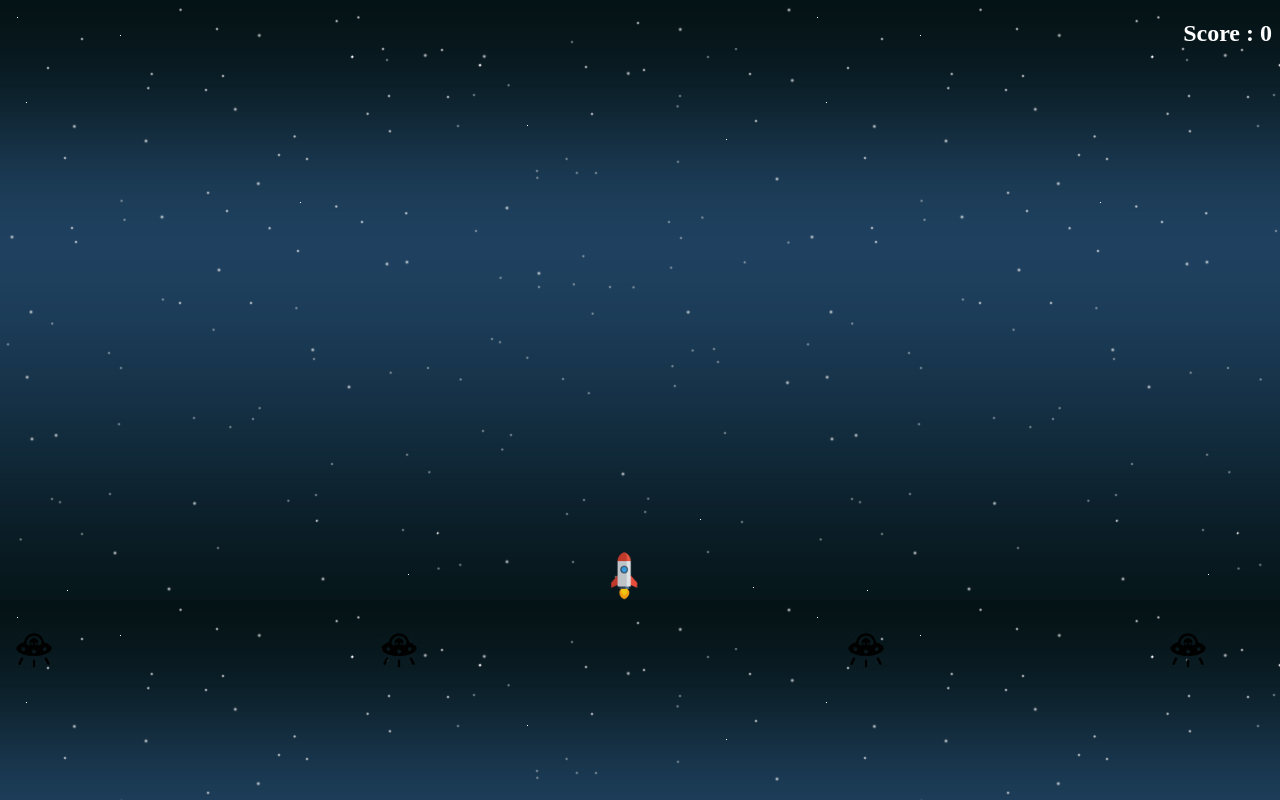
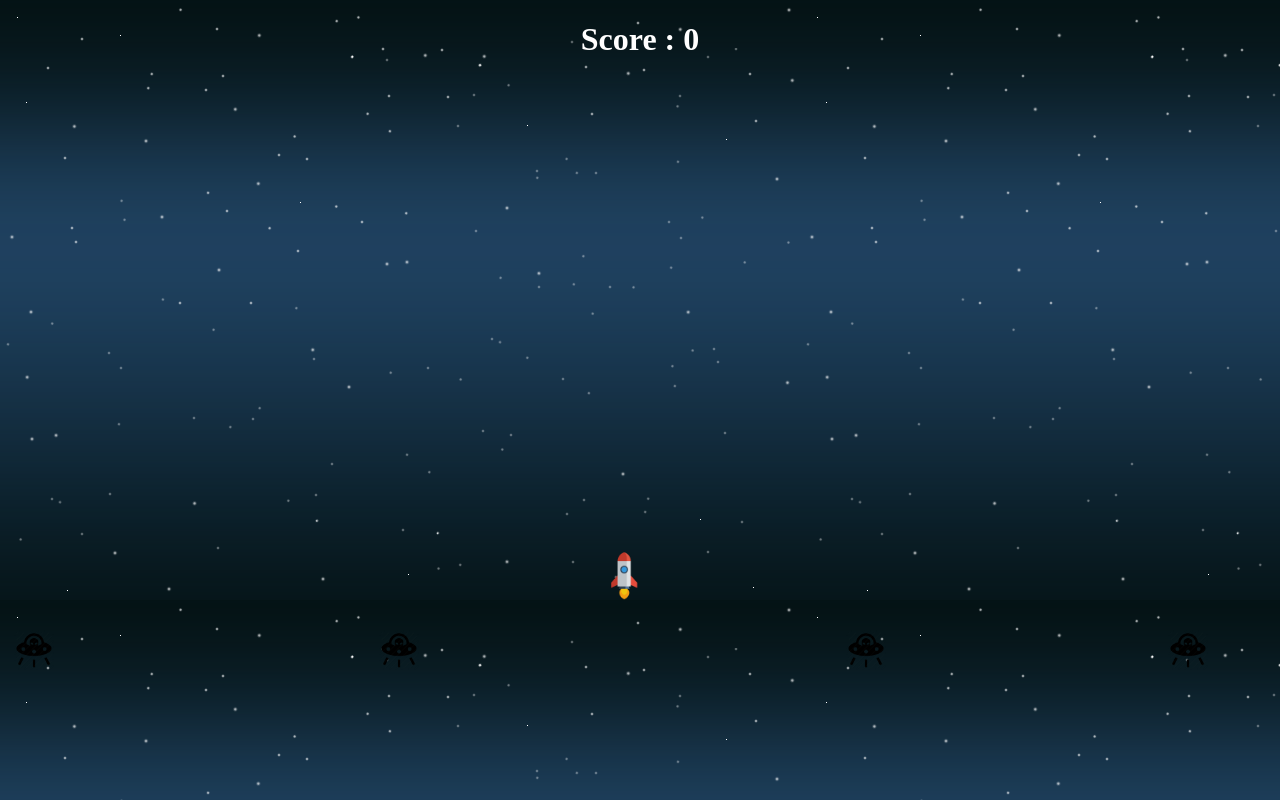
Before and after one commit to kavyanagaraj/SpaceInvader, a plain HTML site: page index.html in a window 1280 px wide. Drawn offline with nearby package versions, Linux system fonts and the light colour scheme.

Commit message:
Adding collision detection and score

```diff
--- a/index.html
+++ b/index.html
@@ -8,7 +8,8 @@
     </script>
   </head>
   <body>
-    <h2 id = "score1">Score : 0</h2>
+    <h1 id = "score1">Score : 0</h1>
+    <h1 id = "game_over"></h1>
     <div id="hero"></div>
     <div id="enemy">
       <div id="enemy1"></div>
@@ -77,7 +78,7 @@
     function collision(){
       for(var i = 0; i < beam.length; i++){
         for(var ele in enemy){
-          if(Math.abs(beam[i].top - enemy[ele].top) < 30 && Math.abs(beam[i].left - enemy[ele].left) < 30){
+          if(Math.abs(beam[i].top - enemy[ele].top) < 28 && Math.abs(beam[i].left - enemy[ele].left) < 28){
             score += 10;
             console.log("beam ", i , "and enemy ", enemy[ele] ,  "collided", score);
             document.getElementById("score1").innerHTML = "Score : " + score;
@@ -87,12 +88,25 @@
           }
         }
       }
-      // for(var ele in enemy){
-      //   if(Math.abs(enemy[ele].top - hero.top < 25) && Math.abs(enemy[ele].left - hero.left < 25)){
-      //     print("hero collided")
-      //   }
-      // }
+      for(var ele in enemy){
+        if(Math.abs(enemy[ele].top - hero.top) < 5 && Math.abs(enemy[ele].left - hero.left) < 5){
+          console.log("inside");
+          score = 0;
+          document.getElementById("score1").innerHTML = "Score : " + score;
+          // document.getElementById('game_over').innerHTML = "GAME OVER"
+        }
+      }
     }
+
+    // function heroCollision() {
+    //   for(var ele in enemy){
+    //     if(Math.abs(enemy[ele].top - hero.top) < 5 && Math.abs(enemy[ele].left - hero.left) < 5){
+    //       console.log("inside");
+    //       score = 0;
+    //       // document.getElementById('game_over').innerHTML = "GAME OVER"
+    //     }
+    //   }
+    // }
 
 
     function update(){
@@ -101,7 +115,8 @@
       displayBeam();
       descendAlien();
       displayAlien();
-      collision()
+      collision();
+      // heroCollision();
     }
 
     setInterval(update, 120);
--- a/style.css
+++ b/style.css
@@ -2,8 +2,8 @@ body{
   background-image: url("bg.png");
 }
 
-body h2{
-  text-align: right;
+body h2, h1{
+  text-align: center;
   color : white;
 }
 
```
